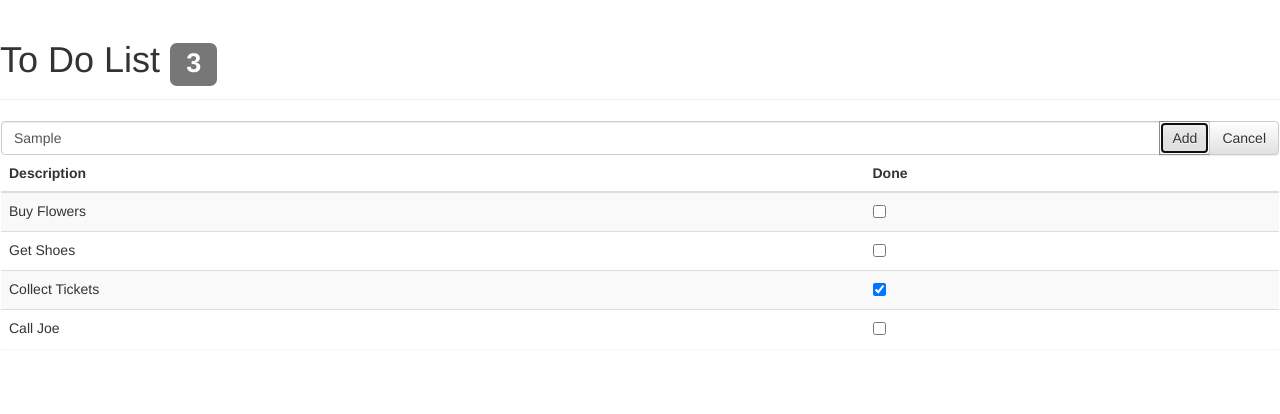
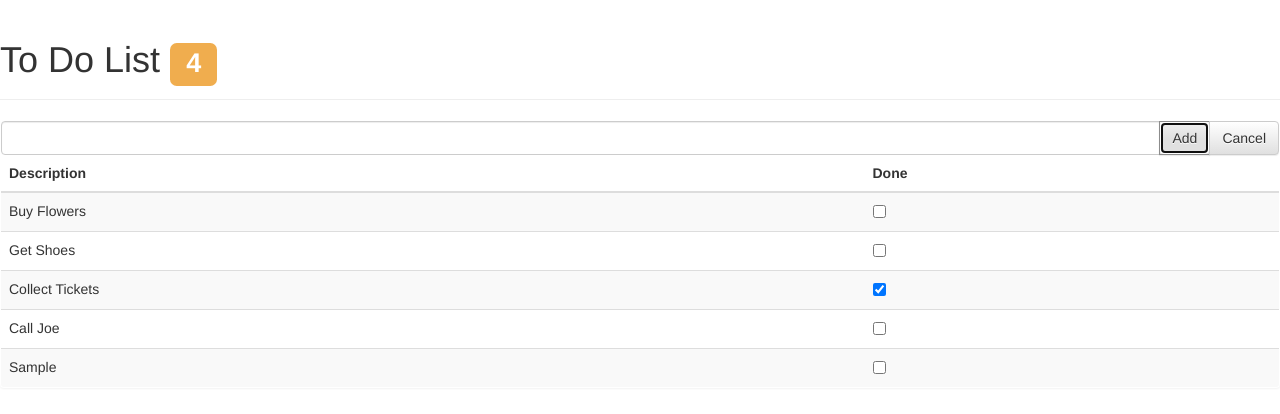
Before and after one commit to jorge-cg/pro-angular-todo-app, a website: page public/index.html in a window 1280 px wide. Both pictures are taken after typing "Sample" into the empty fields and a click on the button "Add". Drawn offline with nearby package versions, Linux system fonts and the light colour scheme.

Commit message:
implented add task functionality

```diff
--- a/public/index.html
+++ b/public/index.html
@@ -11,14 +11,14 @@
 <body ng-controller="todoCtrl">
 	<div class="page-header">
 		<h1>To Do List
-			<span class="label label-default" ng-bind="incompleteCount()"  ng-hide="incompleteCount() == 0"></span>
+			<span class="label label-default" ng-bind="incompleteCount()"  ng-hide="incompleteCount() == 0" ng-class="warningLevel()"></span>
 		</h1>
 	</div>
 	<div class="panel">
 		<div class="input-group">
-			<input class="form-control" />
+			<input class="form-control"   ng-model="newTask" />
 			<span class="input-group-btn">
-				<button class="btn btn-default">Add</button>
+				<button class="btn btn-default" ng-click="addNewItem(newTask)">Add</button>
 				<button class="btn btn-default">Cancel</button>
 			</span>
 		</div>
--- a/public/scripts/todoCtrl.js
+++ b/public/scripts/todoCtrl.js
@@ -17,6 +17,16 @@
 				if (!item.done) { count++ }
 			});
 			return count;
+		};
+		$scope.warningLevel = function () {
+			return $scope.incompleteCount() < 3 ? "label-success" : "label-warning";
+		}
+
+		$scope.addNewItem = function (actionText) {
+			if(actionText){
+				$scope.list.push({ task: actionText, done: false });
+				$scope.newTask= "";
+			}
 		}
 	}
 
```
